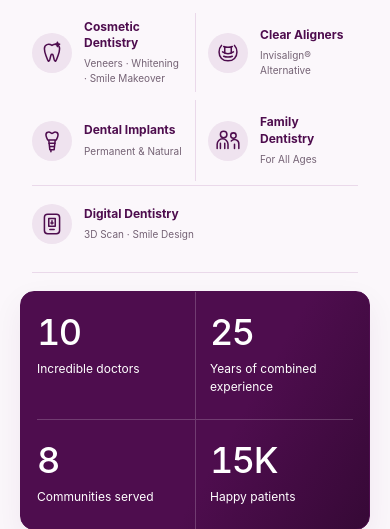
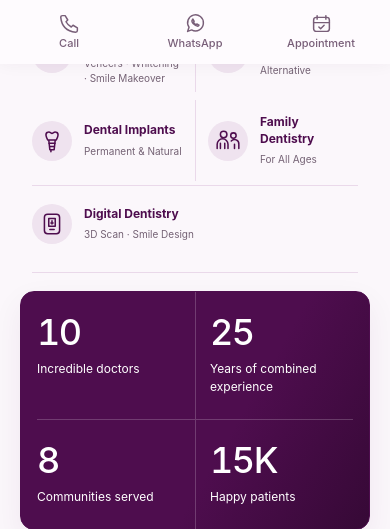
Before and after one commit to rezwanahamed/dr-three-family, a Django app: page / in a window 390 px wide. Shown: the part 780-1309 px from the top of the page. Run offline with Django 5.2, Linux system fonts and the light colour scheme; data that the repository does not hold is empty; some libraries are stand-ins or nearby versions; some web fonts are replaced; grey boxes are pictures that could not be loaded.

Commit message:
feat: Add mobile action bar for quick contact and booking options

```diff
--- a/dental_family/test_contact_details.py
+++ b/dental_family/test_contact_details.py
@@ -29,6 +29,12 @@ class ContactDetailsTests(TestCase):
             response=self.client.get(route)
             self.assertEqual(response.status_code,200)
             soup=BeautifulSoup(response.content,'html.parser')
+            bar=soup.select_one('.mobile-action-bar')
+            self.assertIsNotNone(bar)
+            self.assertEqual(len(bar.select('a')),3)
+            self.assertEqual(bar.select_one('a[href^="tel:"]')['href'],'tel:+8801888123456')
+            self.assertEqual(bar.select_one('a[href^="https://wa.me/"]')['href'],'https://wa.me/8801888123456')
+            self.assertEqual(bar.select_one('.mobile-action-bar--booking')['href'],'/appointment/')
             self.assertEqual(soup.select_one('.footer--email')['href'],'mailto:hello@example.com')
             self.assertEqual(soup.select_one('.footer--phone')['href'],'tel:+8801888123456')
             self.assertIn('+880 1888-123456',soup.select_one('.footer--phone').text)
--- a/static/dental_family/css/theme.css
+++ b/static/dental_family/css/theme.css
@@ -162,3 +162,59 @@
   color: var(--brand-deep);
   margin-top: 0;
 }
+
+/* Compact floating quick actions for mobile visitors. */
+.mobile-action-bar { display: none; }
+@media (max-width: 760px) {
+  body:has(.mobile-action-bar) { padding-bottom: calc(68px + env(safe-area-inset-bottom, 0px)); }
+  html:has(.mobile-action-bar) { scroll-padding-bottom: calc(84px + env(safe-area-inset-bottom, 0px)); }
+  .mobile-action-bar {
+    position: fixed;
+    inset: auto 0 0;
+    z-index: 45;
+    display: flex;
+    align-items: stretch;
+    gap: 4px;
+    padding: 6px max(8px, env(safe-area-inset-right, 0px)) calc(6px + env(safe-area-inset-bottom, 0px)) max(8px, env(safe-area-inset-left, 0px));
+    border: 0;
+    border-top: 1px solid var(--line);
+    border-radius: 0;
+    background: var(--surface);
+    box-shadow: 0 -3px 18px color-mix(in srgb, var(--brand-dark) 7%, transparent);
+  }
+  .mobile-action-bar--link {
+    flex: 1 1 0;
+    min-width: 0;
+    min-height: 52px;
+    display: flex;
+    flex-direction: column;
+    align-items: center;
+    justify-content: center;
+    gap: 3px;
+    padding: 4px 3px;
+    border-radius: 16px;
+    background: transparent;
+    color: var(--text-secondary);
+    text-decoration: none;
+    font-size: 11px;
+    font-weight: 550;
+    line-height: 1.2;
+    -webkit-tap-highlight-color: transparent;
+    transition: background-color 160ms ease, color 160ms ease;
+  }
+  .mobile-action-bar--link svg { width: 21px; height: 21px; flex-shrink: 0; }
+  .mobile-action-bar--link:hover { background: var(--surface-hover); color: var(--brand-deep); }
+  .mobile-action-bar--link:active { background: var(--sage); }
+  .mobile-action-bar--link:focus-visible { outline: 2px solid var(--focus-ring); outline-offset: -2px; }
+  .mobile-action-bar--booking { flex-grow: 1; }
+  .mobile-action-bar--booking[aria-current="page"] {
+    background: var(--brand-deep);
+    color: var(--text-inverse);
+    font-weight: 600;
+    box-shadow: 0 3px 8px color-mix(in srgb, var(--brand-deep) 15%, transparent);
+  }
+  .mobile-action-bar--booking[aria-current="page"]:hover,
+  .mobile-action-bar--booking[aria-current="page"]:active { background: var(--brand-dark); color: var(--text-inverse); }
+  .mobile-action-bar--booking[aria-current="page"]:focus-visible { outline-color: var(--accent-light); outline-offset: -4px; }
+}
+@media print { .mobile-action-bar { display: none; } }
--- a/templates/dental_family/base.html
+++ b/templates/dental_family/base.html
@@ -6,6 +6,7 @@
 {% block site_header %}{% include 'dental_family/includes/header.html' %}{% endblock %}
 {% block content %}{% endblock %}
 {% block site_footer %}{% include 'dental_family/includes/footer.html' %}{% endblock %}
+{% include 'dental_family/includes/mobile_nav.html' %}
 <script src="{% static 'dental_family/js/site.js' %}" defer></script>
 </body>
 </html>
--- /dev/null
+++ b/templates/dental_family/includes/mobile_nav.html
@@ -0,0 +1,14 @@
+<nav class="mobile-action-bar" aria-label="Quick contact and booking">
+  <a class="mobile-action-bar--link" href="tel:+8801999961517" aria-label="Call the clinic">
+    <svg aria-hidden="true" width="22" height="22" viewBox="0 0 24 24" fill="none" stroke="currentColor" stroke-width="1.7" stroke-linecap="round" stroke-linejoin="round"><path d="m7 3 3 5-2 2a15 15 0 0 0 6 6l2-2 5 3v3a2 2 0 0 1-2 2C9 21 3 15 2 5a2 2 0 0 1 2-2Z"/></svg>
+    <span>Call</span>
+  </a>
+  <a class="mobile-action-bar--link" href="https://wa.me/8801999961517" target="_blank" rel="noopener noreferrer" aria-label="Chat with the clinic on WhatsApp">
+    <svg aria-hidden="true" width="22" height="22" viewBox="0 0 24 24" fill="none" stroke="currentColor" stroke-width="1.7" stroke-linecap="round" stroke-linejoin="round"><path d="M21 11.5a9 9 0 0 1-13.4 7.8L3 21l1.6-4.8A9 9 0 1 1 21 11.5Z"/><path d="m9 7 1.5 2.5-1 1a8 8 0 0 0 3 3l1-1L16 14c-1 3-7-1-8-4-.5-1.5 0-2 1-3Z"/></svg>
+    <span>WhatsApp</span>
+  </a>
+  <a class="mobile-action-bar--link mobile-action-bar--booking" href="/appointment/"{% if request.path == "/appointment/" %} aria-current="page"{% endif %}>
+    <svg aria-hidden="true" width="22" height="22" viewBox="0 0 24 24" fill="none" stroke="currentColor" stroke-width="1.7" stroke-linecap="round" stroke-linejoin="round"><rect x="3" y="5" width="18" height="16" rx="3"/><path d="M7 3v4m10-4v4M3 11h18m-12 5 2 2 4-4"/></svg>
+    <span>Appointment</span>
+  </a>
+</nav>
```
